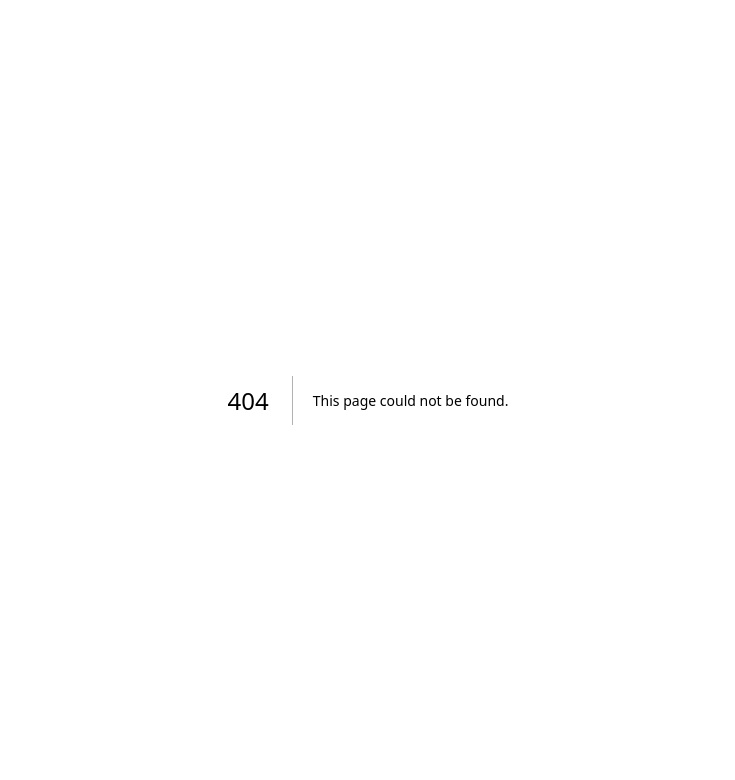
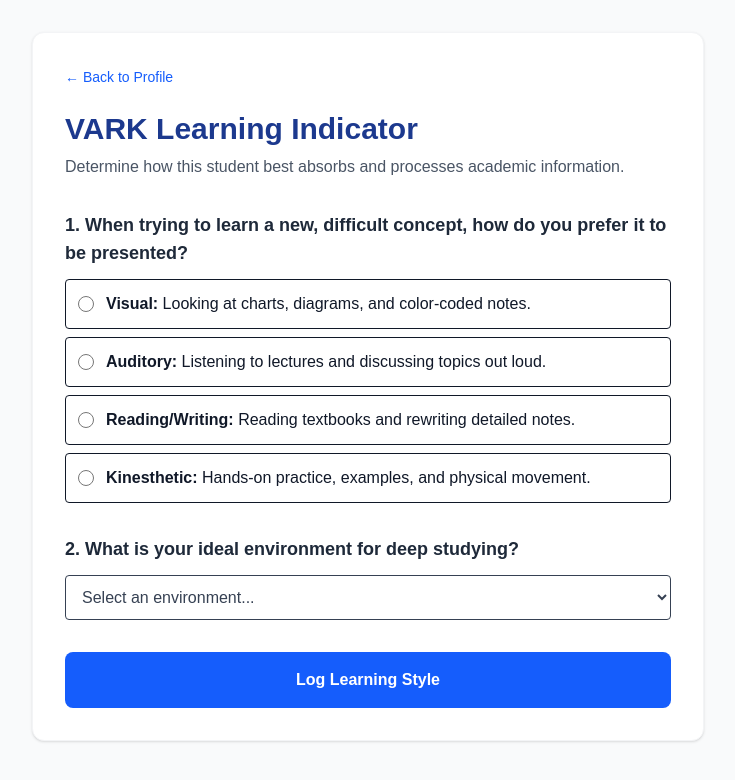
Before and after one commit to safmuzammil/mentorship-hub, a Next.js app: page /student/1/vark in a window 1280 px wide. Before the commit this address had no page. Shown: the top 780 px of the page, without its empty margins (272-1007 px from the left). Built offline with nearby package versions, Linux system fonts and the light colour scheme; no server answers.

Commit message:
Adding missing VARK button

```diff
--- a/app/student/[id]/page.tsx
+++ b/app/student/[id]/page.tsx
@@ -94,7 +94,16 @@ export default function StudentDetail() {
 
           {/* Right Column: Goals & Achievements */}
           <div className="space-y-6">
-
+            {/* Quick Assessments */}
+            <div className="bg-blue-50 p-6 rounded-xl shadow-sm border border-blue-100 mb-6 flex justify-between items-center">
+              <div>
+                <h2 className="font-bold text-lg text-blue-900">VARK Assessment</h2>
+                <p className="text-sm text-blue-700">Determine learning style</p>
+              </div>
+              <Link href={`/student/${id}/vark`} className="bg-blue-600 text-white px-4 py-2 rounded-lg text-sm font-bold shadow-sm hover:bg-blue-700">
+                Start Test &rarr;
+              </Link>
+            </div>
             {/* Goals Tracker */}
             <div className="bg-amber-50 p-6 rounded-xl shadow-sm border border-amber-100">
               <h2 className="font-bold text-lg mb-4 text-amber-900">Active Goals</h2>
--- /dev/null
+++ b/app/student/[id]/vark/page.tsx
@@ -0,0 +1,101 @@
+'use client';
+
+import { useState } from 'react';
+import { useParams, useRouter } from 'next/navigation';
+import { doc, updateDoc } from 'firebase/firestore';
+import { db } from '../../../firebase';
+import Link from 'next/link';
+
+export default function VarkAssessment() {
+  const params = useParams();
+  const router = useRouter();
+  const id = params.id as string;
+
+  const [learningPreference, setLearningPreference] = useState('');
+  const [studyEnvironment, setStudyEnvironment] = useState('');
+  const [loading, setLoading] = useState(false);
+
+  const handleSubmit = async (e: React.FormEvent) => {
+    e.preventDefault();
+    setLoading(true);
+
+    try {
+      const docRef = doc(db, 'students', id);
+      // We use updateDoc to append this new data without deleting their master profile
+      await updateDoc(docRef, {
+        varkAssessment: {
+          primaryStyle: learningPreference,
+          preferredEnvironment: studyEnvironment,
+          completedAt: new Date().toISOString()
+        }
+      });
+
+      alert("Success! VARK Learning Style logged.");
+      router.push(`/student/${id}`); // Send them back to the student's master profile
+    } catch (error) {
+      console.error("Error saving VARK:", error);
+      alert("Error saving data. Check terminal.");
+    } finally {
+      setLoading(false);
+    }
+  };
+
+  return (
+    <main className="min-h-screen p-8 bg-gray-50 text-gray-900">
+      <div className="max-w-2xl mx-auto bg-white p-8 rounded-xl shadow-sm border border-gray-100">
+        <Link href={`/student/${id}`} className="text-blue-600 text-sm mb-6 inline-block hover:underline">
+          &larr; Back to Profile
+        </Link>
+
+        <h1 className="text-3xl font-bold text-blue-900 mb-2">VARK Learning Indicator</h1>
+        <p className="text-gray-600 mb-8">Determine how this student best absorbs and processes academic information.</p>
+
+        <form onSubmit={handleSubmit} className="space-y-8">
+
+          {/* Question 1: VARK Spectrum */}
+          <div className="space-y-3">
+            <label className="block font-bold text-lg text-gray-800">
+              1. When trying to learn a new, difficult concept, how do you prefer it to be presented?
+            </label>
+            <div className="space-y-2">
+              <label className="flex items-center space-x-3 p-3 border rounded hover:bg-gray-50 cursor-pointer">
+                <input type="radio" name="vark" value="Visual" required onChange={(e) => setLearningPreference(e.target.value)} className="w-4 h-4 text-blue-600" />
+                <span><strong>Visual:</strong> Looking at charts, diagrams, and color-coded notes.</span>
+              </label>
+              <label className="flex items-center space-x-3 p-3 border rounded hover:bg-gray-50 cursor-pointer">
+                <input type="radio" name="vark" value="Auditory" onChange={(e) => setLearningPreference(e.target.value)} className="w-4 h-4 text-blue-600" />
+                <span><strong>Auditory:</strong> Listening to lectures and discussing topics out loud.</span>
+              </label>
+              <label className="flex items-center space-x-3 p-3 border rounded hover:bg-gray-50 cursor-pointer">
+                <input type="radio" name="vark" value="Reading/Writing" onChange={(e) => setLearningPreference(e.target.value)} className="w-4 h-4 text-blue-600" />
+                <span><strong>Reading/Writing:</strong> Reading textbooks and rewriting detailed notes.</span>
+              </label>
+              <label className="flex items-center space-x-3 p-3 border rounded hover:bg-gray-50 cursor-pointer">
+                <input type="radio" name="vark" value="Kinesthetic" onChange={(e) => setLearningPreference(e.target.value)} className="w-4 h-4 text-blue-600" />
+                <span><strong>Kinesthetic:</strong> Hands-on practice, examples, and physical movement.</span>
+              </label>
+            </div>
+          </div>
+
+          {/* Question 2: Study Environment */}
+          <div className="space-y-3">
+            <label className="block font-bold text-lg text-gray-800">
+              2. What is your ideal environment for deep studying?
+            </label>
+            <select required className="w-full border p-3 rounded bg-white text-gray-700" onChange={(e) => setStudyEnvironment(e.target.value)}>
+              <option value="">Select an environment...</option>
+              <option value="Total Silence">Total silence (Library/Quiet Room)</option>
+              <option value="Ambient Noise">Ambient noise (Coffee shop vibes)</option>
+              <option value="Group Study">Group study with classmates</option>
+              <option value="Music">Listening to instrumental music or white noise</option>
+            </select>
+          </div>
+
+          <button type="submit" disabled={loading} className="w-full bg-blue-600 text-white font-bold py-4 rounded-lg hover:bg-blue-700 disabled:bg-blue-300 transition-colors">
+            {loading ? "Saving to Database..." : "Log Learning Style"}
+          </button>
+        </form>
+      </div>
+    </main>
+  );
+}
```
Also changed, not shown: app/api/analyze/route.ts (+18 -14 lines).
